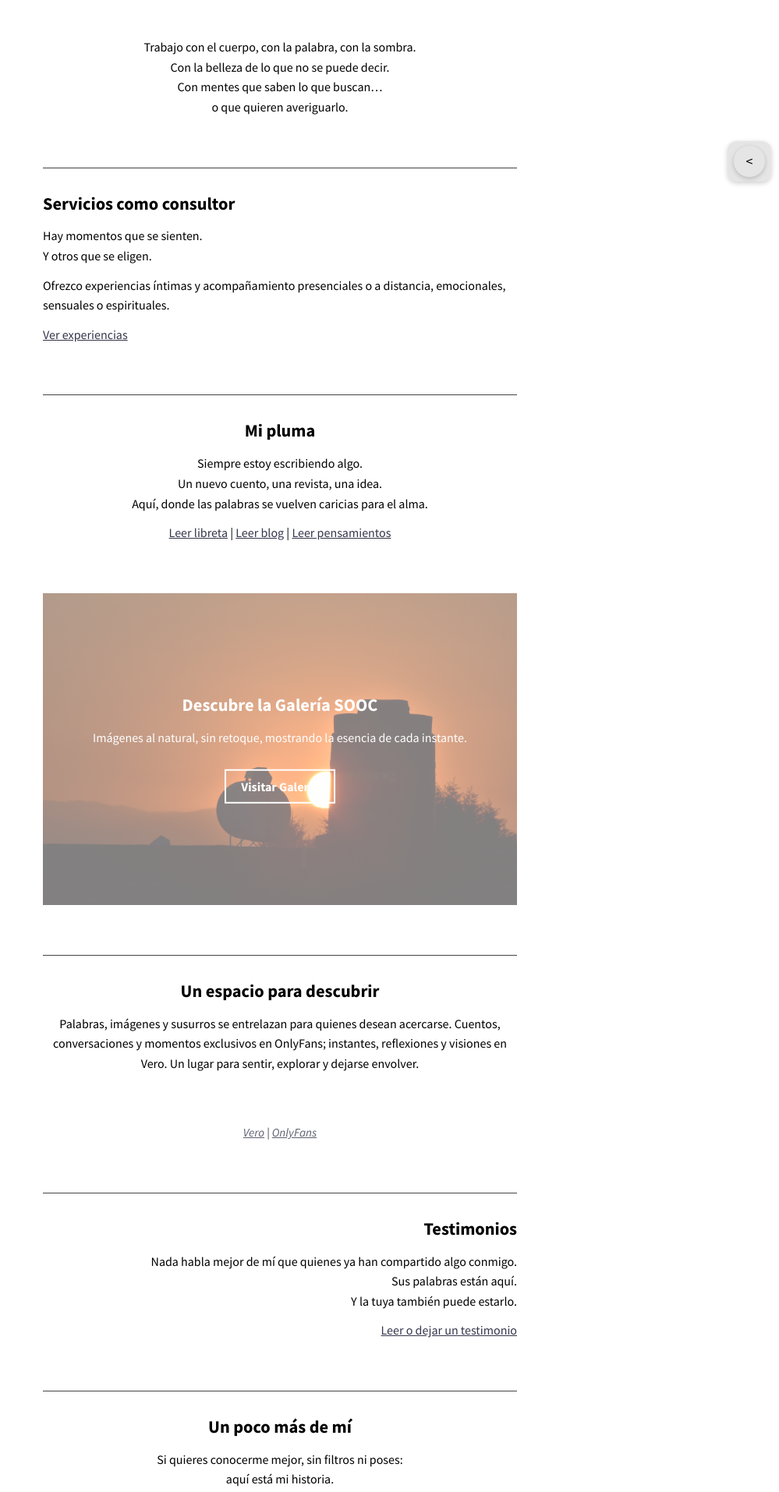
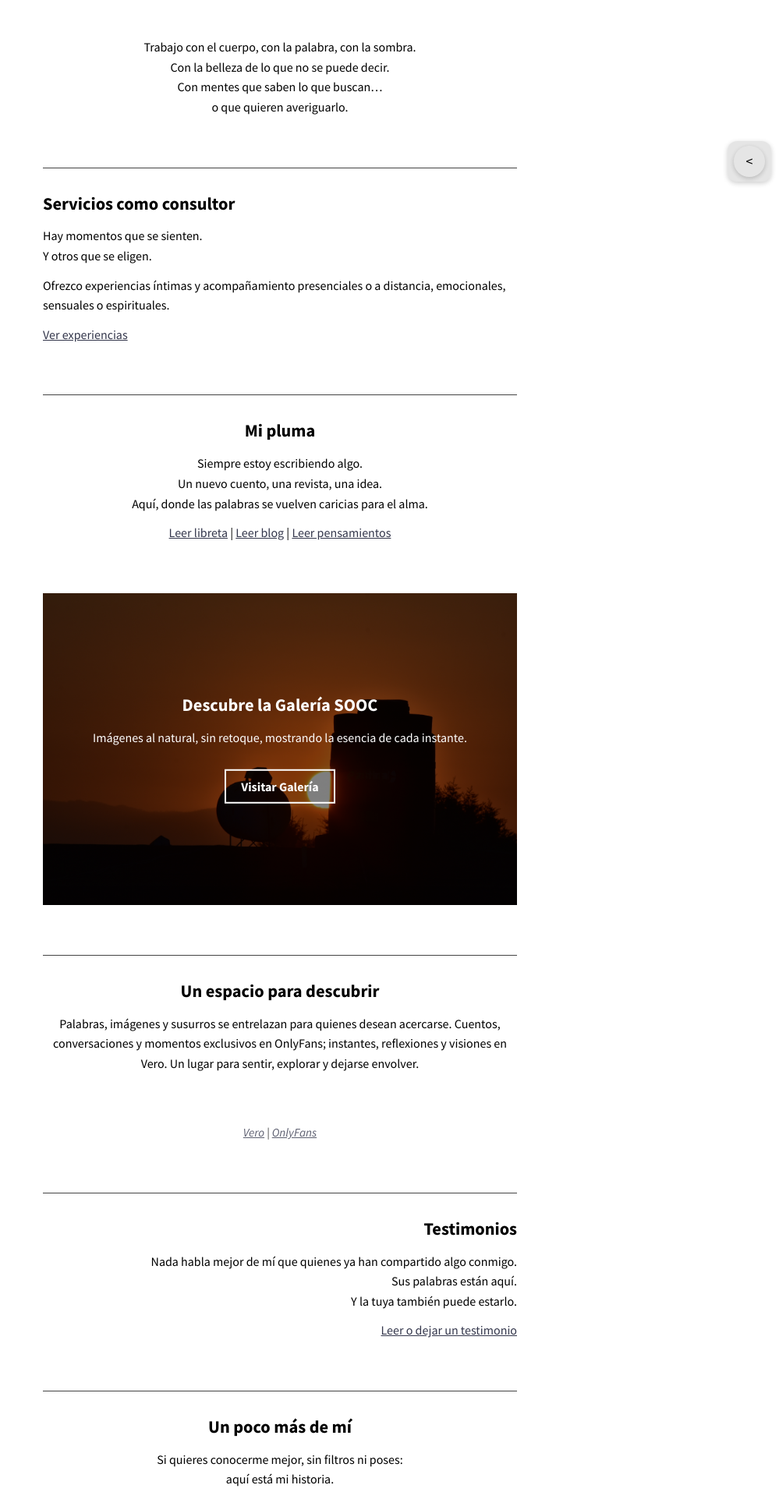
Before and after one commit to KajiiNarumi/iasuarezv, a Jekyll site: the page built from index.html, in a window 1280 px wide. Shown: the part 647-2561 px from the top of the page at 78% size, without its empty margins (281-1280 px from the left). Built offline with Jekyll 4.4.1, drawn with Linux system fonts in a browser that asks for light colours; nearby versions of some CDN libraries; the list of posts is cut into pages by our own code.

Commit message:
Update index.html

```diff
--- a/index.html
+++ b/index.html
@@ -45,6 +45,7 @@ entries_layout: list
 
   <section class="galeria-aleatoria">
     <div class="galeria-bg"></div>
+    <div class="galeria-overlay"></div>
     <div class="galeria-texto">
       <h2>Descubre la Galería SOOC</h2>
       <p>Imágenes al natural, sin retoque, mostrando la esencia de cada instante.</p>
@@ -151,13 +151,22 @@ a { text-decoration: underline; }
   height: 100%;
   background-size: cover;
   background-position: center;
-  opacity: 0.5;
   z-index: 1;
+}
+
+.galeria-overlay {
+  position: absolute;
+  top: 0;
+  left: 0;
+  width: 100%;
+  height: 100%;
+  background: rgba(0,0,0,0.5); /* Oscuro para que el texto blanco se lea */
+  z-index: 2;
 }
 
 .galeria-texto {
   position: relative;
-  z-index: 2;
+  z-index: 3;
   color: #fff;
   text-align: center;
   top: 50%;
```
Also changed, not shown: other parts of index.html (+0 -1 lines).
